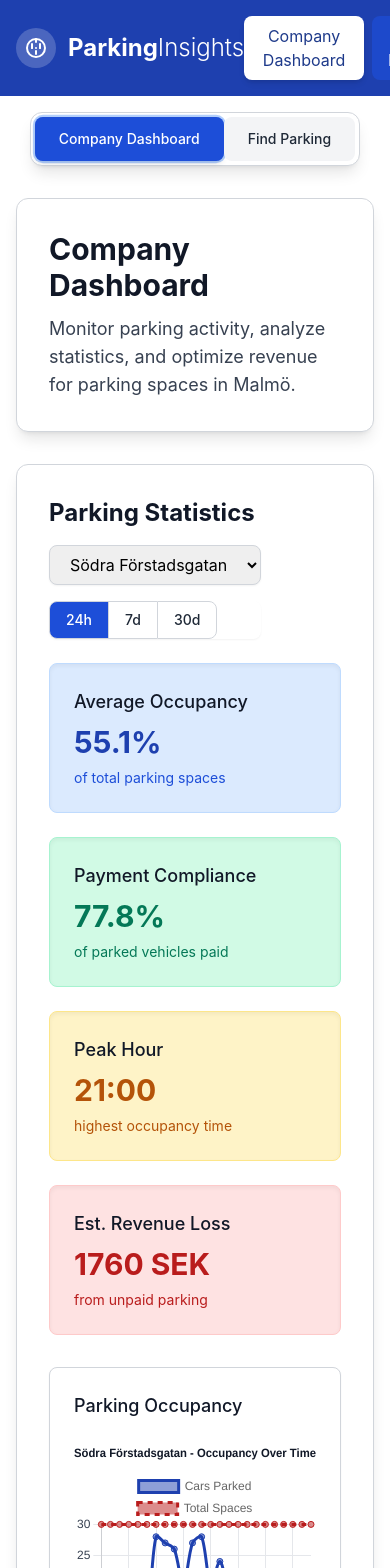
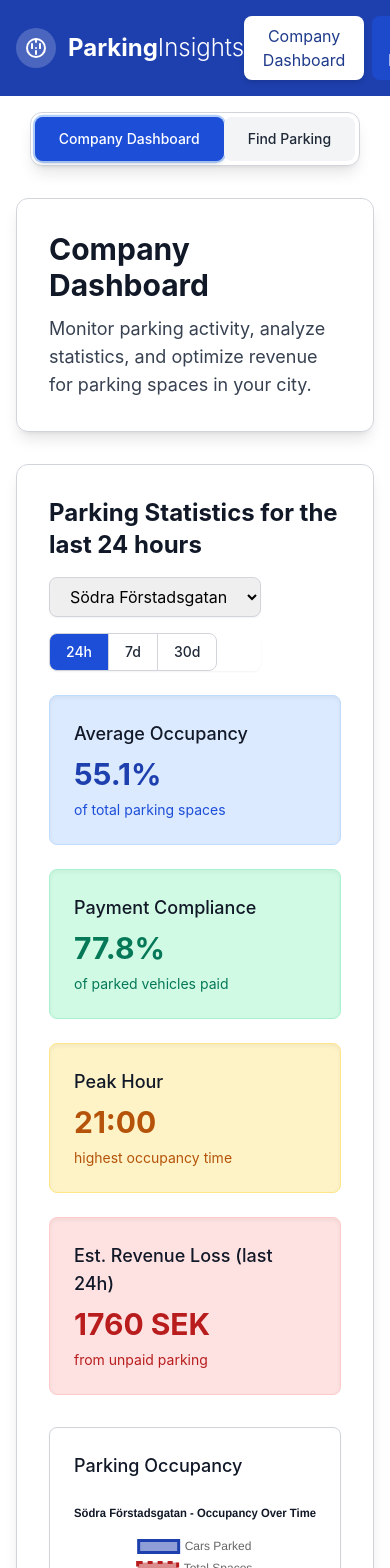
Before and after one commit to Viggo-Sigma/parking-insights, a React (Vite) app: page / in a window 390 px wide. Shown: the top 1568 px of the page. Built offline with nearby package versions, Linux system fonts and the light colour scheme.

Commit message:
some info

```diff
--- a/src/components/dashboard/ParkingStatistics.tsx
+++ b/src/components/dashboard/ParkingStatistics.tsx
@@ -160,7 +160,9 @@ const ParkingStatistics = () => {
       isLoaded ? 'translate-y-0 opacity-100' : 'translate-y-4 opacity-0'
     }`}>
       <div className="flex flex-col md:flex-row justify-between items-start md:items-center mb-6">
-        <h2 className="text-2xl font-bold text-gray-900 mb-4 md:mb-0">Parking Statistics</h2>
+        <h2 className="text-2xl font-bold text-gray-900 mb-4 md:mb-0">
+          Parking Statistics for the last {timeRange === '24h' ? '24 hours' : timeRange === '7d' ? '7 days' : '30 days'}
+        </h2>
 
         <div className="flex flex-col sm:flex-row gap-4">
           {/* Street Selection */}
@@ -228,7 +230,7 @@ const ParkingStatistics = () => {
           <p className="text-sm text-amber-700 mt-2">highest occupancy time</p>
         </div>
         <div className="bg-red-100 p-6 rounded-lg shadow-inner border border-red-200 transform transition-all duration-300 hover:scale-105">
-          <h3 className="text-lg font-medium text-gray-900 mb-2">Est. Revenue Loss</h3>
+          <h3 className="text-lg font-medium text-gray-900 mb-2">Est. Revenue Loss (last {timeRange === '24h' ? '24h' : timeRange === '7d' ? '7d' : '30d'})</h3>
           <p className="text-3xl font-bold text-red-700">{statistics.revenueLoss} SEK</p>
           <p className="text-sm text-red-700 mt-2">from unpaid parking</p>
         </div>
--- a/src/layouts/MainLayout.tsx
+++ b/src/layouts/MainLayout.tsx
@@ -114,7 +114,7 @@ const MainLayout = ({ children }: MainLayoutProps) => {
                 </div>
                 <h2 className="text-2xl font-bold">Parking<span className="font-light">Insights</span></h2>
               </div>
-              <p className="text-gray-300 text-lg">Smart Parking Monitoring for Malmö</p>
+              <p className="text-gray-300 text-lg">Smart Parking Monitoring for your city</p>
             </div>
             <div className="text-gray-300 text-sm text-center md:text-right">
               <p>© {new Date().getFullYear()} Parking Insights. All rights reserved.</p>
--- a/src/pages/CompanyDashboard.tsx
+++ b/src/pages/CompanyDashboard.tsx
@@ -22,7 +22,7 @@ const CompanyDashboard = () => {
               Company Dashboard
             </h1>
             <p className="text-gray-700 text-lg">
-              Monitor parking activity, analyze statistics, and optimize revenue for parking spaces in Malmö.
+              Monitor parking activity, analyze statistics, and optimize revenue for parking spaces in your city.
             </p>
           </div>
           <div className="hidden md:block">
@@ -50,7 +50,7 @@ const CompanyDashboard = () => {
           About This Dashboard
         </h2>
         <p className="text-gray-700 mb-6 text-lg">
-          This dashboard provides parking companies with insights into parking activity across different streets in Malmö.
+          This dashboard provides parking companies with insights into parking activity across different cities and streets.
           The data shown is simulated for demonstration purposes.
         </p>
         <div className="bg-blue-100 border-l-4 border-blue-700 p-6 rounded-lg shadow-inner">
--- a/src/pages/PublicInterface.tsx
+++ b/src/pages/PublicInterface.tsx
@@ -87,7 +87,7 @@ const PublicInterface = () => {
         <div className="flex items-start">
           <div className="flex-1">
             <h1 className="text-3xl font-bold text-gray-900 mb-3">
-              Find Parking in Malmö
+              Find Parking
             </h1>
             <p className="text-gray-700 text-lg">
               Locate available parking spaces near you and get real-time availability information.
```
